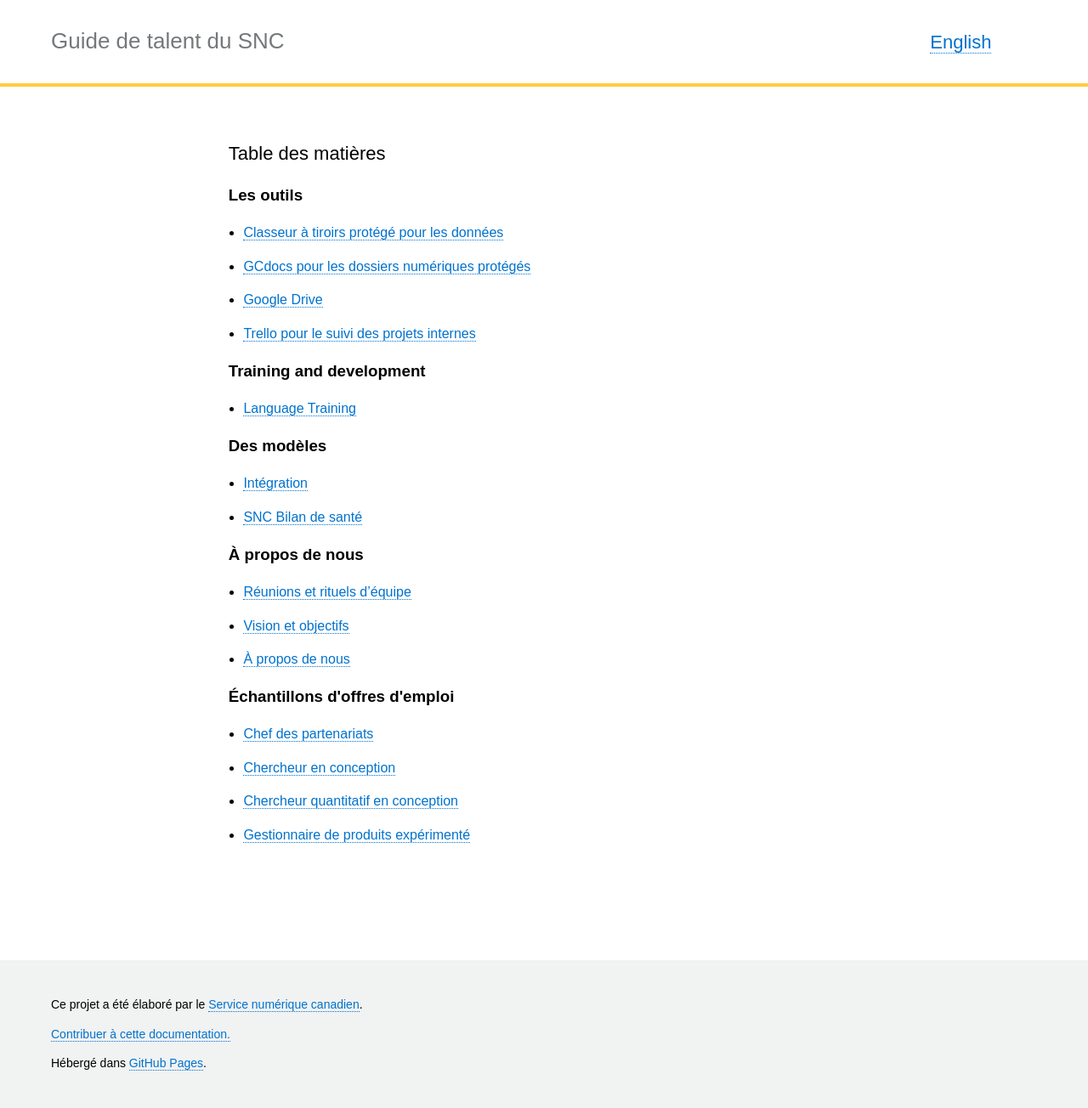
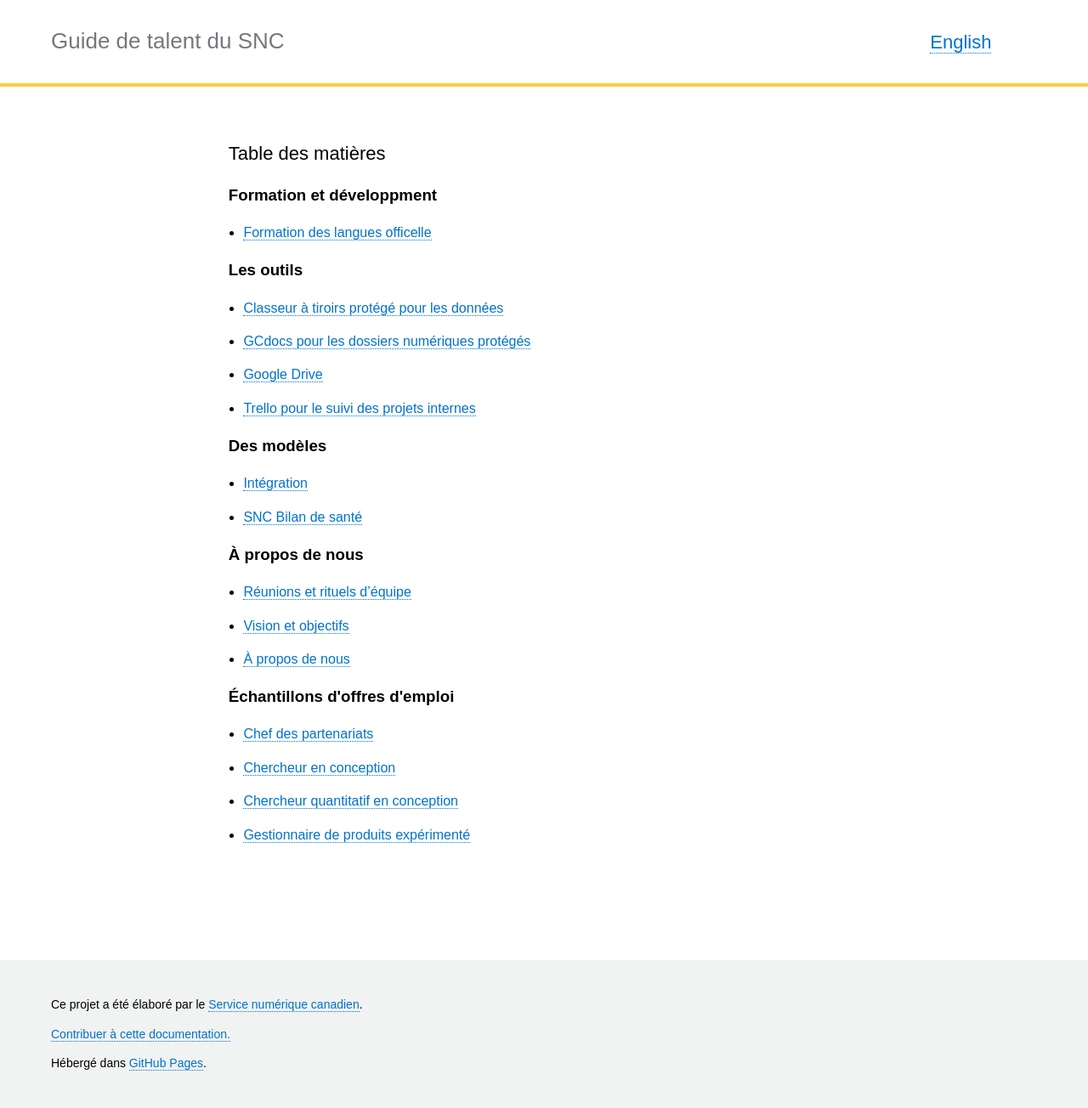
Before and after one commit to cds-snc/talent, a Jekyll site: the page built from _pages/fr/accueil.html, in a window 1280 px wide. Shown: the whole page at 85% size. Built offline with Jekyll 4.4.1, drawn with Linux system fonts in a browser that asks for light colours.

Commit message:
Update Formation des langues officielle.md

```diff
--- a/_pages/fr/Formation et Développment/Formation des langues officielle.md
+++ b/_pages/fr/Formation et Développment/Formation des langues officielle.md
@@ -1,10 +1,8 @@
 ---
 layout: page
-title:  "Language Training"
+title:  "Formation des langues officelle"
 lang: fr
-category: "Training and Development"
-permalink: "/Language-Training/"
-trans_url: "/Language-Training-FR/"
+category: "Formation et Développment"
+permalink: "/Language-Training-fr/"
+trans_url: "/Language-Training/"##French document in progress
 ---
-
-## French document in progress
```
